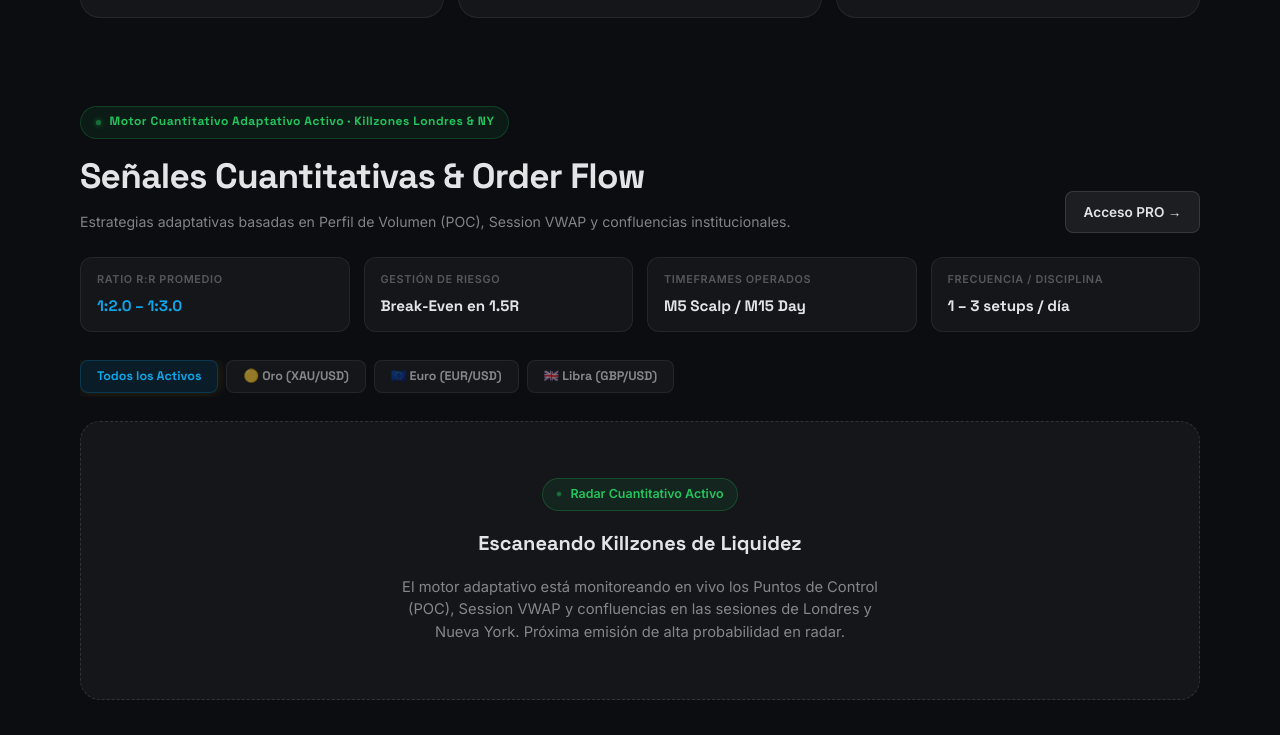
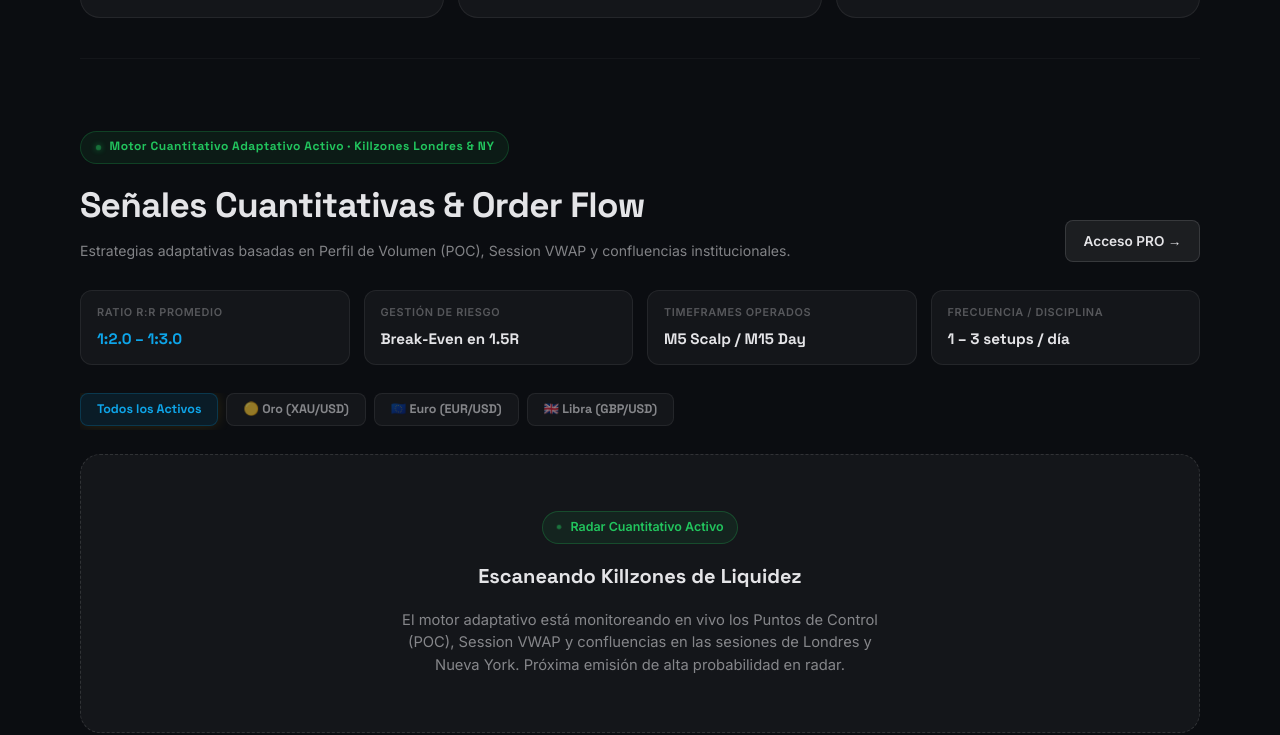
Before and after one commit to moisesrojasp89-Dev/AEONv2, a website built with Vite: page index.html in a window 1280 px wide. Shown: the part 1600-2335 px from the top of the page. Built offline with nearby package versions, Linux system fonts and the light colour scheme; some packages are replaced by stand-ins of ours; no server answers; the database is empty; what lightweight-charts would draw is missing.

Commit message:
style(signals): fix desktop section padding, border isolation, and multi-asset layout

```diff
--- a/src/css/components/signals.css
+++ b/src/css/components/signals.css
@@ -5,15 +5,16 @@
 .signals-section {
   position: relative;
   z-index: 1;
-  padding: 3rem 0;
+  padding: 4.5rem 0 3.5rem 0;
+  border-top: 1px solid rgba(255, 255, 255, 0.04);
 }
 
 /* Header Institucional con Badge Activo */
 .signals-header-top {
   display: flex;
   flex-direction: column;
-  gap: 0.5rem;
-  margin-bottom: 1.5rem;
+  gap: 0.75rem;
+  margin-bottom: 1.75rem;
 }
 
 .signals-live-badge {
```
